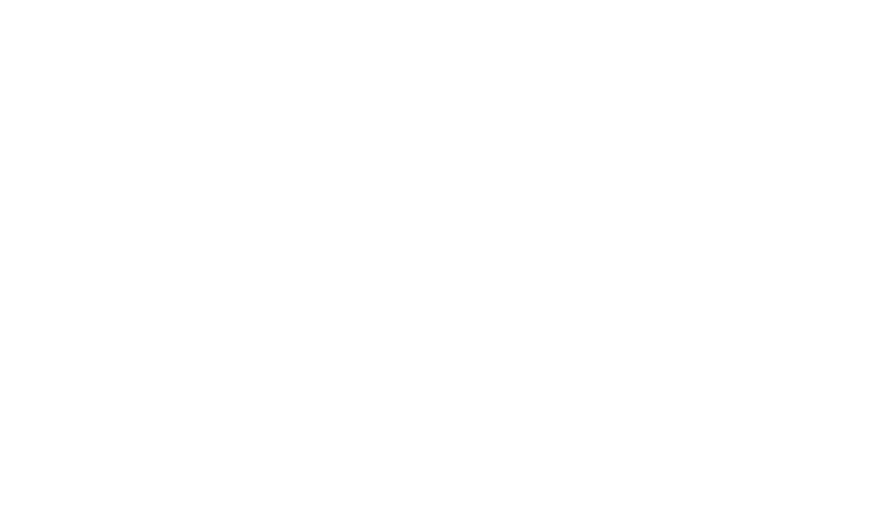
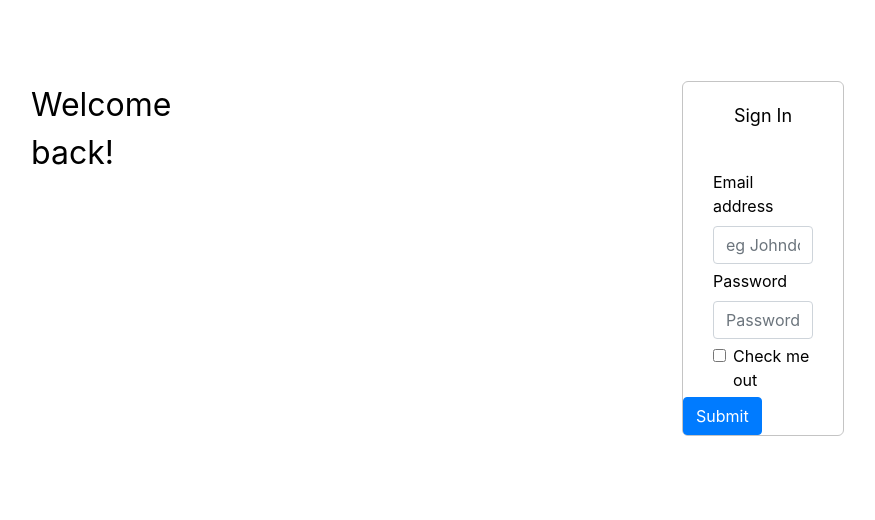
Before and after one commit to dokoede/lancer-sigin, a plain HTML site: page index.html in a window 1280 px wide. Shown: the whole page, without its empty margins (216-1091 px from the left). Drawn offline with nearby package versions, Linux system fonts and the light colour scheme.

Commit message:
html pages for signup

```diff
--- a/index.html
+++ b/index.html
@@ -1,11 +1,85 @@
 <!DOCTYPE html>
 <html lang="en">
-  <head>
-    <meta charset="UTF-8" />
-    <meta name="viewport" content="width=device-width, initial-scale=1.0" />
-    <meta http-equiv="X-UA-Compatible" content="ie=edge" />
-    <link rel="stylesheet" href="style.css" />
-  </head>
-  <body></body>
-  <script src="main.js"></script>
+<head>
+  <meta charset="UTF-8">
+  <title>Sign In</title>
+  <link rel="stylesheet" href="https://stackpath.bootstrapcdn.com/bootstrap/4.3.1/css/bootstrap.min.css" integrity="sha384-ggOyR0iXCbMQv3Xipma34MD+dH/1fQ784/j6cY/iJTQUOhcWr7x9JvoRxT2MZw1T" crossorigin="anonymous">
+</head>
+<style>
+  body{
+    color: #000000;
+  }
+
+  .welcome{
+    margin: 15% 30%;
+  }
+.welcome p{
+  font-size: 32px;
+}
+  .box {
+    border: 1px solid #C4C4C4;
+    background-color: #fff;
+    width: 30%;
+    border-radius: 6px;
+    margin: 15% 45%;
+  }
+
+  .box-header{
+    display: flex;
+    justify-content: center;
+    font-size: 18px;
+    padding: 20px;
+  }
+
+  .form-group{
+    margin: 5px 30px;
+  }
+
+  input{
+    border-radius: 6px;
+    font-size: 16px;
+  }
+
+
+</style>
+<body>
+
+<div class="container">
+  <div class="row">
+    <div class="col-md-6">
+      <div class="welcome">
+        <p>Welcome back!</p>
+      </div>
+    </div>
+    <div class="col-md-6">
+      <div class="sign-in box">
+        <div class="box-header">
+          <p> Sign In</p>
+        </div>
+        <form>
+          <div class="form-group">
+            <label for="email">Email address</label>
+            <input type="email" class="form-control" id="email" aria-describedby="email" placeholder="eg Johndoe@example.com">
+          </div>
+          <div class="form-group">
+            <label for="exampleInputPassword1">Password</label>
+            <input type="password" class="form-control" id="exampleInputPassword1" placeholder="Password">
+          </div>
+          <div class="form-group form-check">
+            <input type="checkbox" class="form-check-input" id="exampleCheck1">
+            <label class="form-check-label" for="exampleCheck1">Check me out</label>
+          </div>
+          <button type="submit" class="btn btn-primary">Submit</button>
+        </form>
+      </div>
+    </div>
+  </div>
+</div>
+
+
+
+
+
+</body>
+<script src="main.js"></script>
 </html>
```
